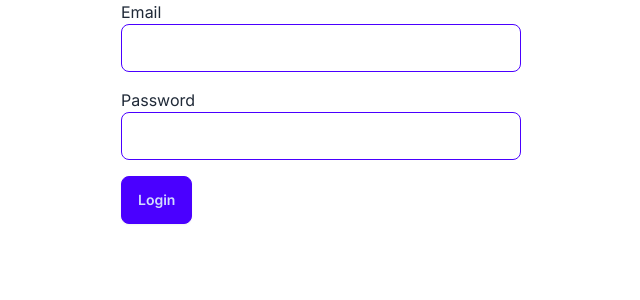
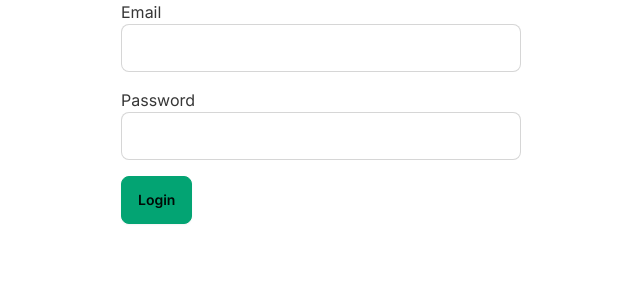
Before and after one commit to natalisvd/edu_tech, a Next.js app: page /login in a window 1280 px wide. Shown: the top 300 px of the page, without its empty margins (319-959 px from the left). Built offline with nearby package versions, Linux system fonts and the light colour scheme; what @supabase/auth-helpers-nextjs would draw is missing.

Commit message:
added brand theme

```diff
--- a/app/login/page.tsx
+++ b/app/login/page.tsx
@@ -47,7 +47,7 @@ export default function Login() {
           name="email"
           value={data?.email}
           onChange={handleChange}
-          className="input input-primary"
+          className="input input-bordered"
         />
       </div>
       <div className="grid">
@@ -57,7 +57,7 @@ export default function Login() {
           name="password"
           value={data?.password}
           onChange={handleChange}
-          className="input input-primary"
+          className="input input-bordered"
         />
       </div>
       <div>
--- a/tailwind.config.ts
+++ b/tailwind.config.ts
@@ -1,5 +1,5 @@
 import type { Config } from "tailwindcss";
-import daisyui from 'daisyui';
+import daisyui from "daisyui";
 
 const config: Config = {
   content: [
@@ -7,6 +7,34 @@ const config: Config = {
     "./components/**/*.{js,ts,jsx,tsx,mdx}",
     "./app/**/*.{js,ts,jsx,tsx,mdx}",
   ],
+  daisyui: {
+    themes: [
+      {
+        light: {
+          ...require("daisyui/src/theming/themes")["light"],
+          primary: "#03A473",
+          accent: "#038f00",
+          neutral: "#E0E0E0",
+          "base-100": "#fff",
+          "base-200": "#E0E0E0",
+          "base-300": "#5B5B5B",
+          "base-content": "#363636"
+        },
+      },
+      {
+        dark: {
+          ...require("daisyui/src/theming/themes")["dark"],
+          primary: "#03A473",
+          accent: "#038f00",
+          neutral: "#232323",
+          "base-100": "#101010",
+          "base-200": "#232323",
+          "base-300": "#5B5B5B",
+          "base-content": "#888"
+        },
+      },
+    ],
+  },
   theme: {
     extend: {
       backgroundImage: {
```
